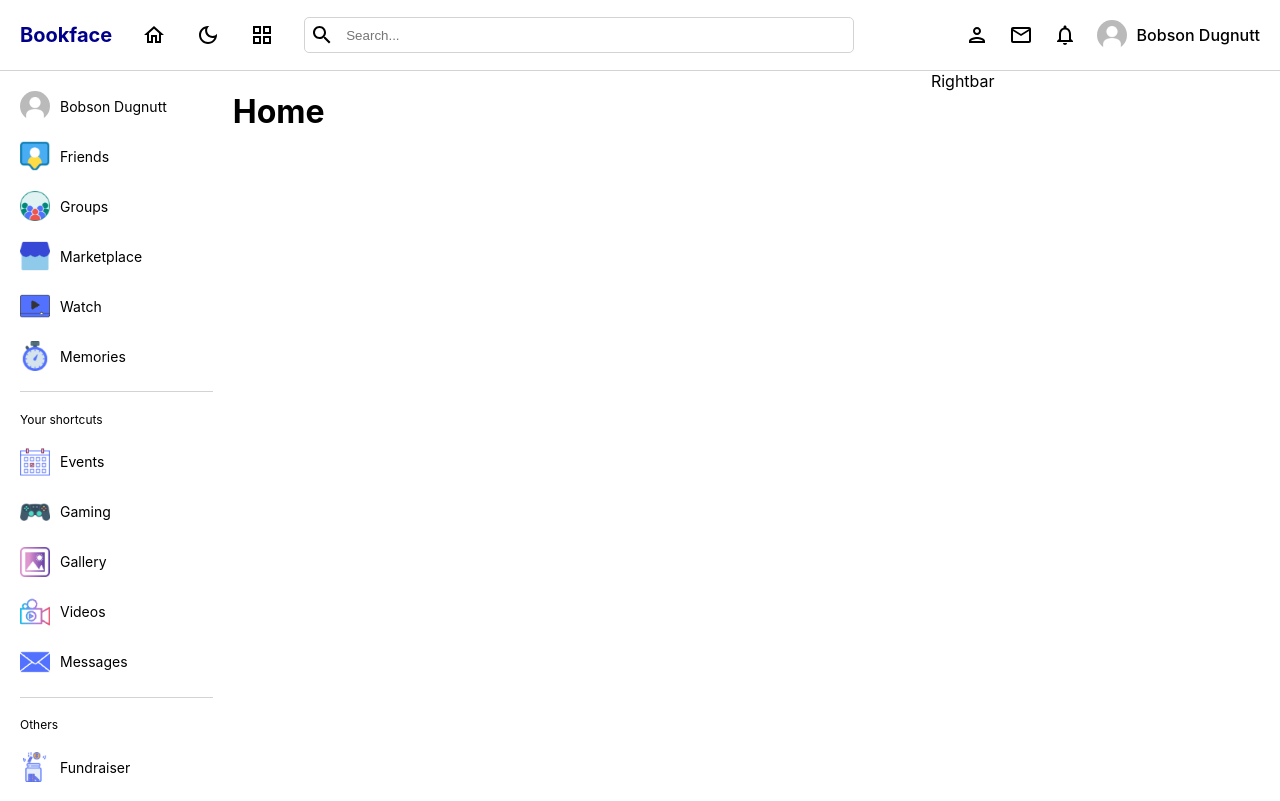
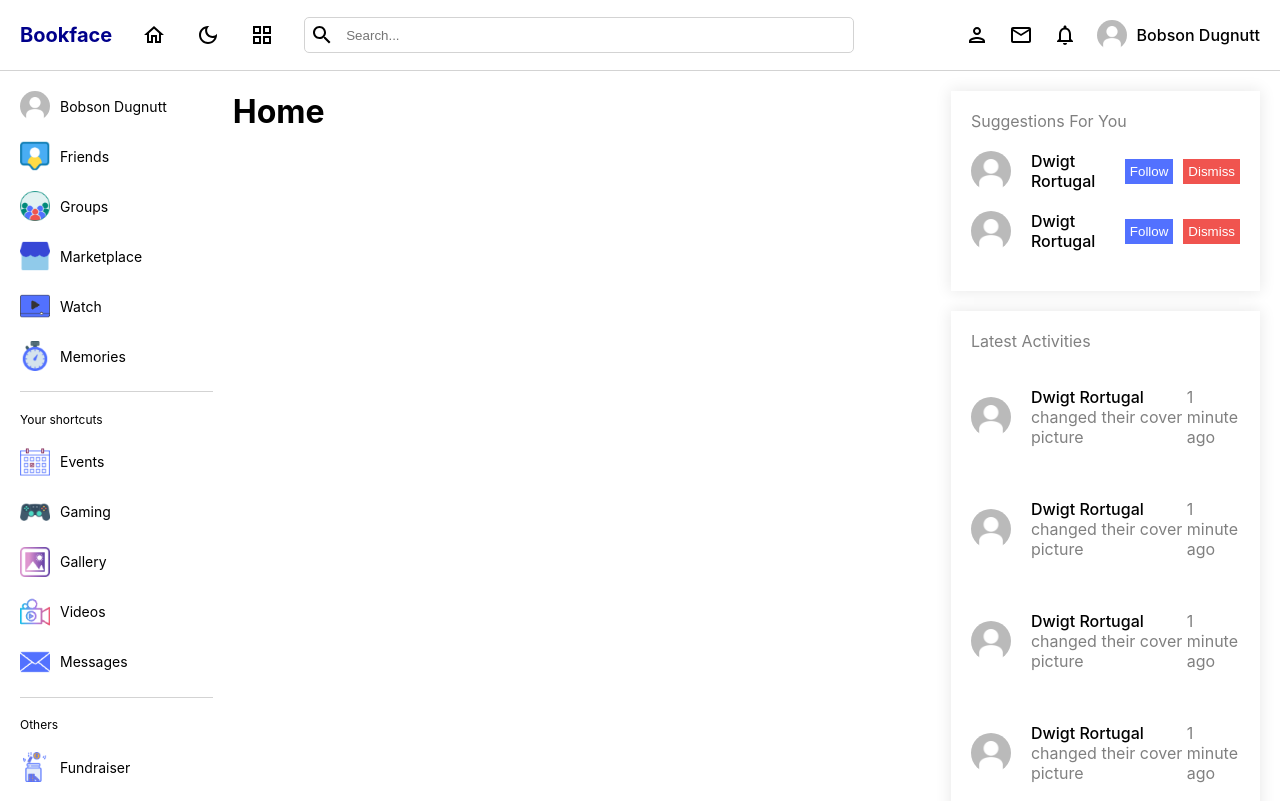
Before and after one commit to jonnyabrams/bookface-2.0, a React (Create React App) app in the folder client/: page / in a window 1280 px wide. Built offline with nearby package versions, Linux system fonts and the light colour scheme.

Commit message:
feat: Rightbar

```diff
--- a/client/public/index.html
+++ b/client/public/index.html
@@ -24,7 +24,7 @@
       work correctly both with client-side routing and a non-root public URL.
       Learn how to configure a non-root public URL by running `npm run build`.
     -->
-    <title>React App</title>
+    <title>Bookface 2.0</title>
   </head>
   <body>
     <noscript>You need to enable JavaScript to run this app.</noscript>
--- a/client/src/components/rightbar/Rightbar.tsx
+++ b/client/src/components/rightbar/Rightbar.tsx
@@ -2,8 +2,108 @@ import "./rightbar.scss";
 
 const Rightbar = () => {
   return (
-    <div className="rightbar">Rightbar</div>
-  )
-}
+    <div className="rightbar">
+      <div className="container">
+        <div className="item">
+          <span>Suggestions For You</span>
+          <div className="user">
+            <div className="user-info">
+              <img src="/default-profile.jpeg" alt="" />
+              <span>Dwigt Rortugal</span>
+            </div>
 
-export default Rightbar
+            <div className="buttons">
+              <button>Follow</button>
+              <button>Dismiss</button>
+            </div>
+          </div>
+          <div className="user">
+            <div className="user-info">
+              <img src="/default-profile.jpeg" alt="" />
+              <span>Dwigt Rortugal</span>
+            </div>
+
+            <div className="buttons">
+              <button>Follow</button>
+              <button>Dismiss</button>
+            </div>
+          </div>
+        </div>
+
+        <div className="item">
+          <span>Latest Activities</span>
+          <div className="user">
+            <div className="user-info">
+              <img src="/default-profile.jpeg" alt="" />
+              <p>
+                <span>Dwigt Rortugal</span> changed their cover picture
+              </p>
+            </div>
+            <span>1 minute ago</span>
+          </div>
+          <div className="user">
+            <div className="user-info">
+              <img src="/default-profile.jpeg" alt="" />
+              <p>
+                <span>Dwigt Rortugal</span> changed their cover picture
+              </p>
+            </div>
+            <span>1 minute ago</span>
+          </div>
+          <div className="user">
+            <div className="user-info">
+              <img src="/default-profile.jpeg" alt="" />
+              <p>
+                <span>Dwigt Rortugal</span> changed their cover picture
+              </p>
+            </div>
+            <span>1 minute ago</span>
+          </div>
+          <div className="user">
+            <div className="user-info">
+              <img src="/default-profile.jpeg" alt="" />
+              <p>
+                <span>Dwigt Rortugal</span> changed their cover picture
+              </p>
+            </div>
+            <span>1 minute ago</span>
+          </div>
+        </div>
+
+        <div className="item">
+          <span>Online Friends</span>
+          <div className="user">
+            <div className="user-info">
+              <img src="/default-profile.jpeg" alt="" />
+              <div className="online" />
+              <span>Dwigt Rortugal</span>
+            </div>
+          </div>
+          <div className="user">
+            <div className="user-info">
+              <img src="/default-profile.jpeg" alt="" />
+              <div className="online" />
+              <span>Dwigt Rortugal</span>
+            </div>
+          </div>
+          <div className="user">
+            <div className="user-info">
+              <img src="/default-profile.jpeg" alt="" />
+              <div className="online" />
+              <span>Dwigt Rortugal</span>
+            </div>
+          </div>
+          <div className="user">
+            <div className="user-info">
+              <img src="/default-profile.jpeg" alt="" />
+              <div className="online" />
+              <span>Dwigt Rortugal</span>
+            </div>
+          </div>
+        </div>
+      </div>
+    </div>
+  );
+};
+
+export default Rightbar;
--- a/client/src/components/rightbar/rightbar.scss
+++ b/client/src/components/rightbar/rightbar.scss
@@ -8,4 +8,81 @@
   &::-webkit-scrollbar {
     display: none;
   }
+
+  .container {
+    padding: 20px;
+
+    .item {
+      -webkit-box-shadow: 0px 0px 15px 1px rgba(0, 0, 0, 0.09);
+      -moz-box-shadow: 0px 0px 15px 1px rgba(0, 0, 0, 0.09);
+      box-shadow: 0px 0px 15px 1px rgba(0, 0, 0, 0.09);
+      padding: 20px;
+      margin-bottom: 20px;
+
+      span {
+        color: gray;
+      }
+
+      .user {
+        display: flex;
+        align-items: center;
+        justify-content: space-between;
+        margin: 20px 0;
+
+        .user-info {
+          display: flex;
+          align-items: center;
+          gap: 20px;
+          position: relative;
+
+          img {
+            width: 40px;
+            height: 40px;
+            border-radius: 50%;
+            object-fit: cover;
+          }
+
+          .online {
+            width: 12px;
+            height: 12px;
+            border-radius: 50%;
+            background-color: limegreen;
+            position: absolute;
+            top: 0;
+            left: 30px;
+          }
+
+          p {
+            color: gray;
+          }
+
+          span {
+            font-weight: 500;
+            color: black;
+          }
+        }
+
+        .buttons {
+          display: flex;
+          align-items: center;
+          gap: 10px;
+
+          button {
+            border: none;
+            padding: 5px;
+            color: white;
+            cursor: pointer;
+
+            &:first-child {
+              background-color: #5271ff;
+            }
+
+            &:last-child {
+              background-color: #f0544f;
+            }
+          }
+        }
+      }
+    }
+  }
 }
```
